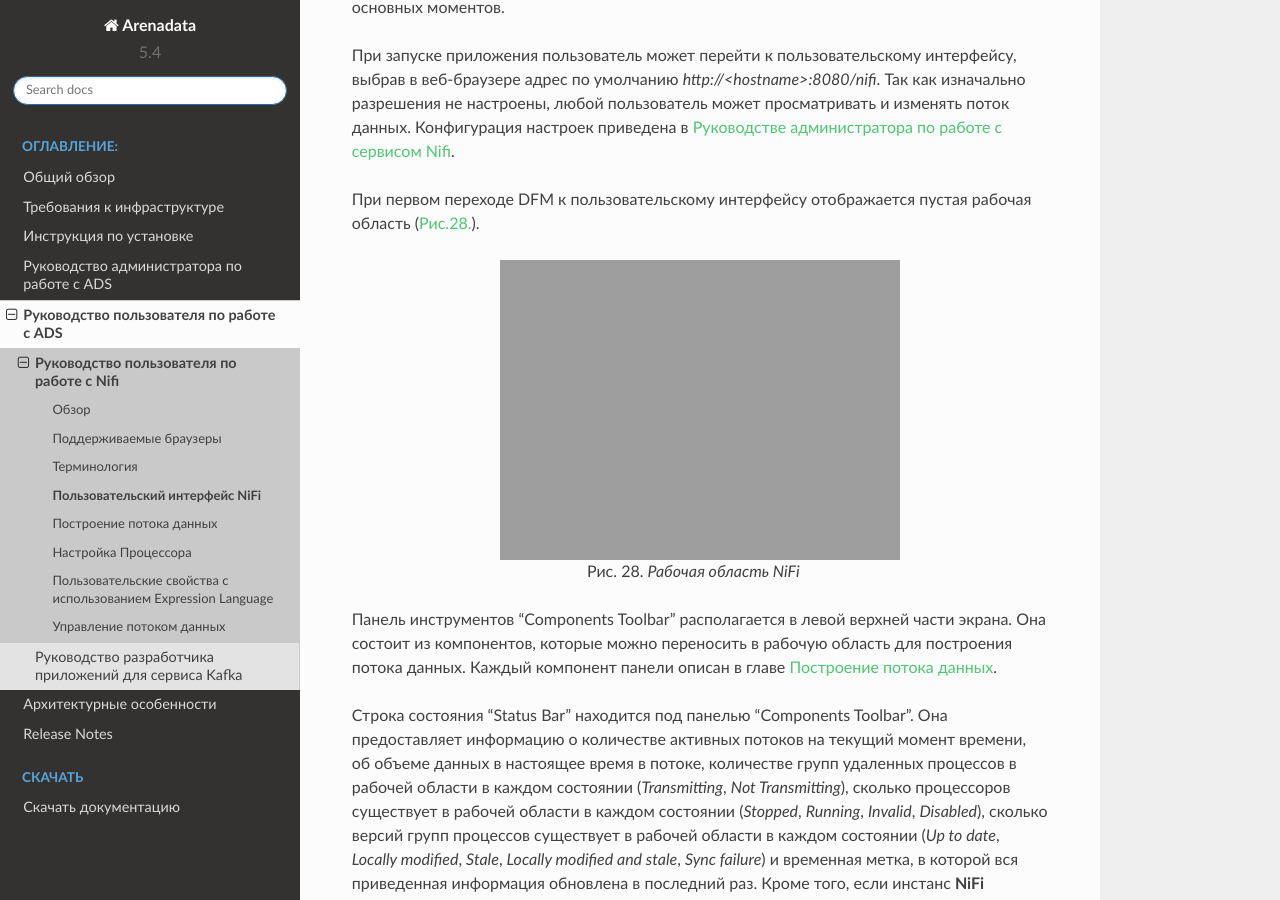
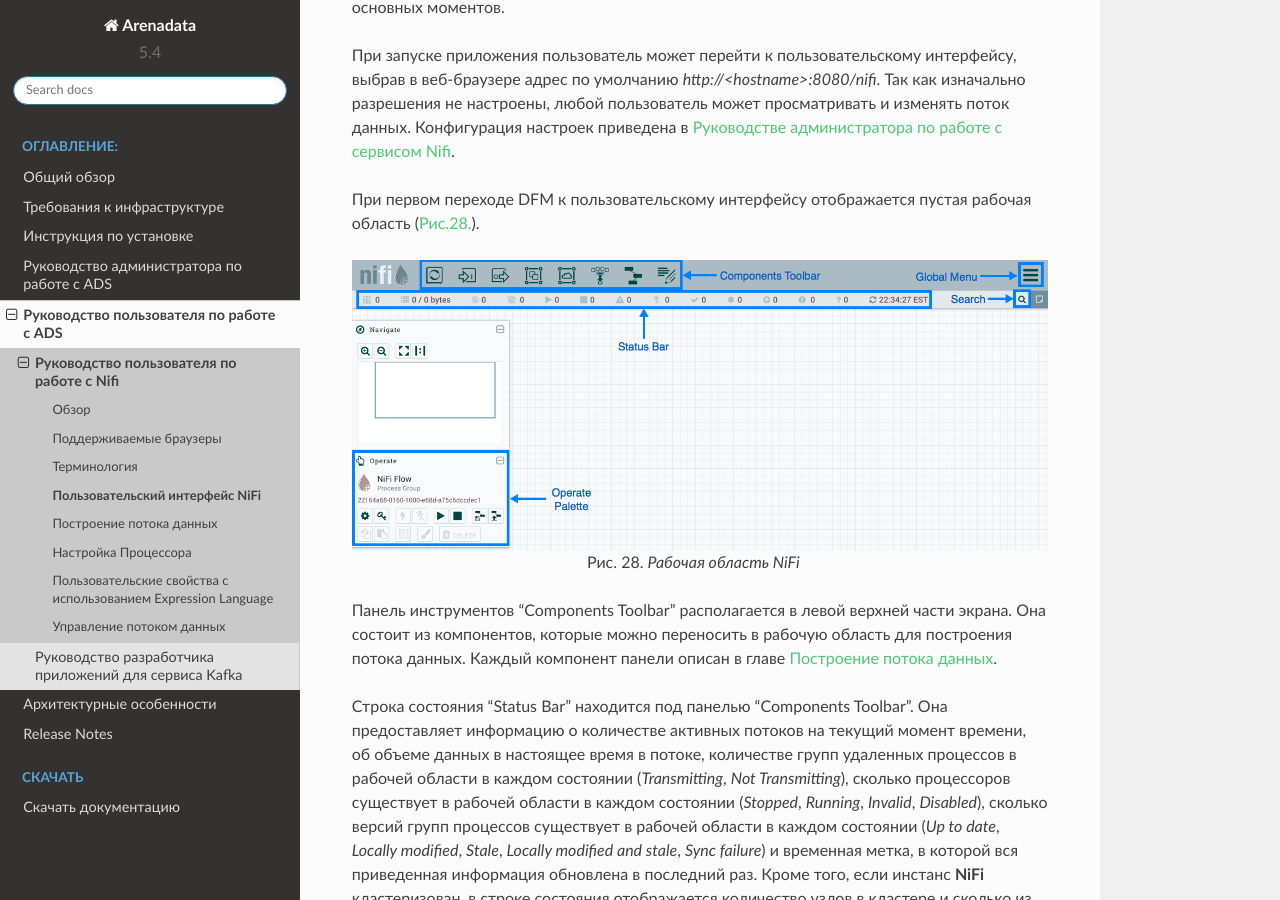
Before and after one commit to arenadata/docs_ads, a Sphinx documentation site: the page built from source/UserGuide/UserNIFI/UI.rst, in a window 1280 px wide and 900 px high, scrolled down 308 px. Built offline with Sphinx 7.4.7 and the Read the Docs theme 2.0.0, drawn with Linux system fonts in a browser that asks for light colours; pages that are not in the unit, such as notebooks, are missing from menus.

Commit message:
Fixed the link to the picture

```diff
--- a/source/UserGuide/UserNIFI/UI.rst
+++ b/source/UserGuide/UserNIFI/UI.rst
@@ -11,7 +11,7 @@
 
 .. _ADS_UserNIFI_UI_blank-canvas:
 
-.. figure:: ../imgs/ADS_UserNIFI_UI_blank-canvas.*
+.. figure:: ../../imgs/ADS_UserNIFI_UI_blank-canvas.*
    :align: center
 
    Рабочая область NiFi
@@ -28,7 +28,7 @@
 
 .. _ADS_UserNIFI_UI_Global-Menu:
 
-.. figure:: ../imgs/ADS_UserNIFI_UI_Global-Menu.*
+.. figure:: ../../imgs/ADS_UserNIFI_UI_Global-Menu.*
    :align: center
 
    Пармаметры общего меню NiFi
@@ -39,7 +39,7 @@
 
 .. _ADS_UserNIFI_UI_breadcrumbs:
 
-.. figure:: ../imgs/ADS_UserNIFI_UI_breadcrumbs.*
+.. figure:: ../../imgs/ADS_UserNIFI_UI_breadcrumbs.*
    :align: center
 
    Навигация в NiFi
```
